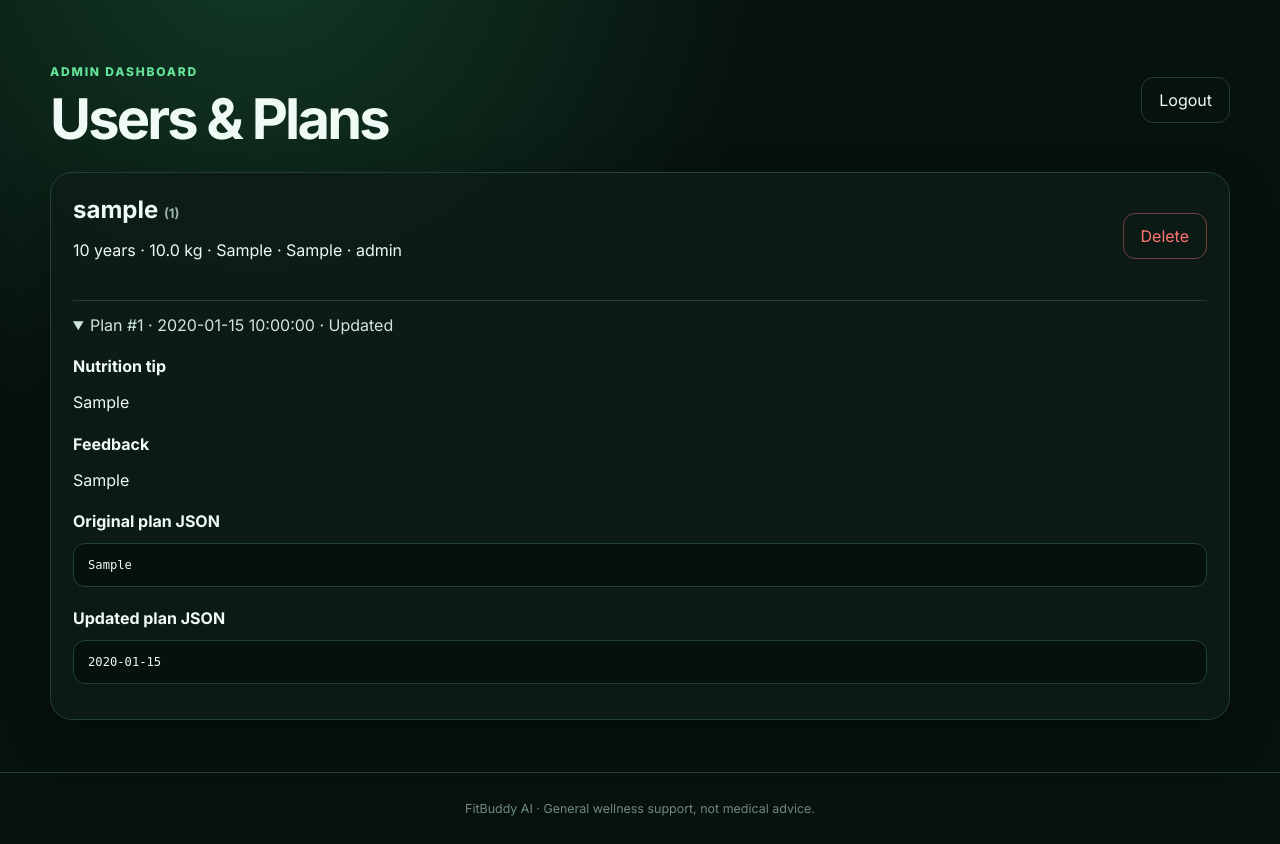
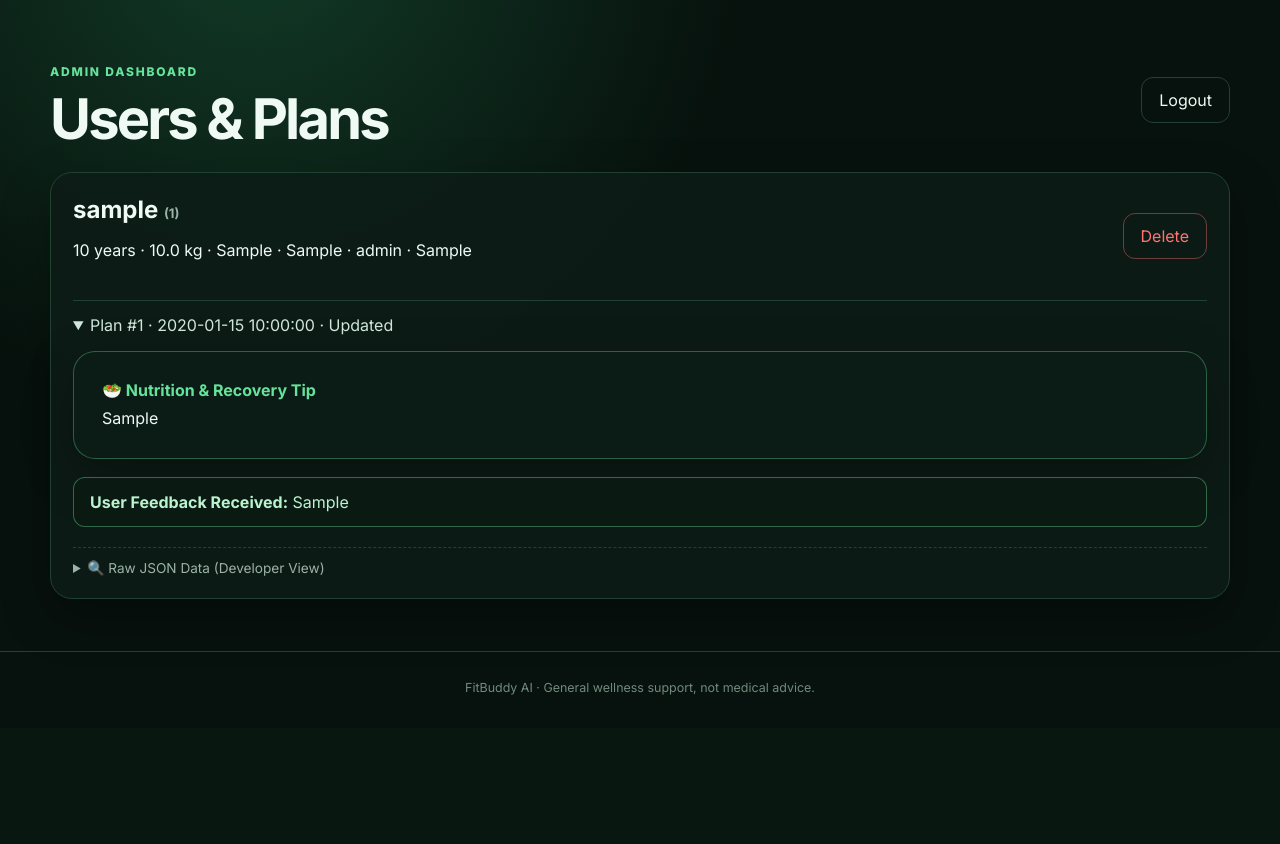
Before and after one commit to Priya-3607/Fitbuddy, a FastAPI app: page /view-all-users in a window 1280 px wide, after a click that opens the changed part. Shown: the part 72-916 px from the top of the page. After the commit the page ends 767 px from the top, so only its background shows below. Run offline with FastAPI, Linux system fonts and the light colour scheme; the visitor is signed in with stand-in values (Sample User, id 1); tables that the repository leaves empty hold one stand-in row (values such as "Sample post").

Commit message:
Format Admin Dashboard plan rendering and fix 3-day workout schedule generation

```diff
--- a/app/templates/all_users.html
+++ b/app/templates/all_users.html
@@ -10,17 +10,72 @@
 {% for user in users %}
   <section class="card admin-user">
     <div class="page-top">
-      <div><h2>{{ user.username }} <span class="muted">({{ user.user_id }})</span></h2>
-      <p>{{ user.age }} years · {{ user.weight }} kg · {{ user.goal }} · {{ user.intensity }} · {{ user.experience_level }}</p></div>
+      <div>
+        <h2>{{ user.username }} <span class="muted">({{ user.user_id }})</span></h2>
+        <p>{{ user.age }} years · {{ user.weight }} kg · {{ user.goal }} · {{ user.intensity }} · {{ user.experience_level }} · {{ user.workout_schedule }}</p>
+      </div>
       <form action="/admin/users/{{ user.user_id }}/delete" method="post" onsubmit="return confirm('Delete this user and all plans?')"><button class="btn danger">Delete</button></form>
     </div>
     {% for p in user.plans %}
       <details>
         <summary>Plan #{{ p.id }} · {{ p.created_at }} {% if p.updated_plan %}· Updated{% endif %}</summary>
-        <div class="admin-plan"><h4>Nutrition tip</h4><p>{{ p.nutrition_tip }}</p>
-        {% if p.feedback %}<h4>Feedback</h4><p>{{ p.feedback }}</p>{% endif %}
-        <h4>Original plan JSON</h4><pre>{{ p.original_plan }}</pre>
-        {% if p.updated_plan %}<h4>Updated plan JSON</h4><pre>{{ p.updated_plan }}</pre>{% endif %}</div>
+        <div class="admin-plan">
+          {% set active_plan = p.parsed_updated if p.parsed_updated else p.parsed_original %}
+
+          <div class="card accent-card" style="margin: 16px 0;">
+            <h4 style="margin: 0 0 6px 0; color: var(--accent);">🥗 Nutrition & Recovery Tip</h4>
+            <p style="margin: 0; line-height: 1.5;">{{ p.nutrition_tip }}</p>
+          </div>
+
+          {% if p.feedback %}
+            <div class="alert success" style="margin-bottom: 16px;">
+              <strong>User Feedback Received:</strong> {{ p.feedback }}
+            </div>
+          {% endif %}
+
+          {% if active_plan %}
+            <div style="margin-top: 16px;">
+              <h3 style="margin-bottom: 6px;">{{ active_plan.title }}</h3>
+              <p class="lead" style="font-size: 0.95rem; margin-top: 0;">{{ active_plan.summary }}</p>
+
+              <div class="days" style="margin-top: 16px;">
+              {% for day in active_plan.days %}
+                <article class="day-card">
+                  <div class="day-head"><div><span class="day-label">{{ day.day }}</span><h3>{{ day.focus }}</h3></div></div>
+                  <p><strong>Warm-up:</strong> {{ day.warm_up }}</p>
+                  <div class="exercise-list">
+                  {% for ex in day.exercises %}
+                    <div class="exercise">
+                      <strong>{{ ex.name }}</strong>
+                      <span>{{ ex.sets }} sets · {{ ex.reps_or_duration }} · Rest {{ ex.rest }}</span>
+                      {% if ex.notes %}<small>{{ ex.notes }}</small>{% endif %}
+                    </div>
+                  {% endfor %}
+                  </div>
+                  <p><strong>Cooldown:</strong> {{ day.cool_down }}</p>
+                  {% if day.recovery_tip %}<p class="recovery"><strong>Recovery:</strong> {{ day.recovery_tip }}</p>{% endif %}
+                </article>
+              {% endfor %}
+              </div>
+
+              {% if active_plan.safety_note %}
+                <div class="alert" style="margin-top: 16px;">
+                  <strong>Safety Note:</strong> {{ active_plan.safety_note }}
+                </div>
+              {% endif %}
+            </div>
+          {% endif %}
+
+          <details style="margin-top: 20px; border-top: 1px dashed var(--line); padding-top: 12px;">
+            <summary style="font-size: 0.85rem; color: var(--muted); cursor: pointer;">🔍 Raw JSON Data (Developer View)</summary>
+            <h4 style="margin-top: 12px;">Original Plan JSON</h4>
+            <pre>{{ p.original_plan }}</pre>
+            {% if p.updated_plan %}
+              <h4>Updated Plan JSON</h4>
+              <pre>{{ p.updated_plan }}</pre>
+            {% endif %}
+          </details>
+        </div>
       </details>
     {% endfor %}
   </section>
```
Also changed, not shown: app/routes.py (+14 -0 lines).
